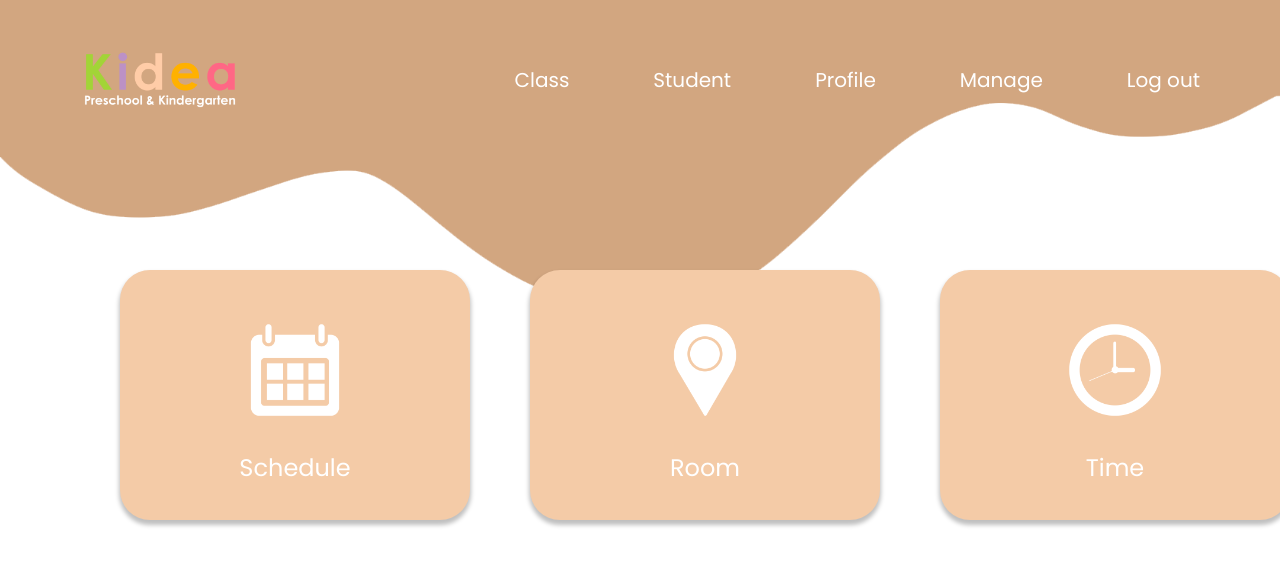
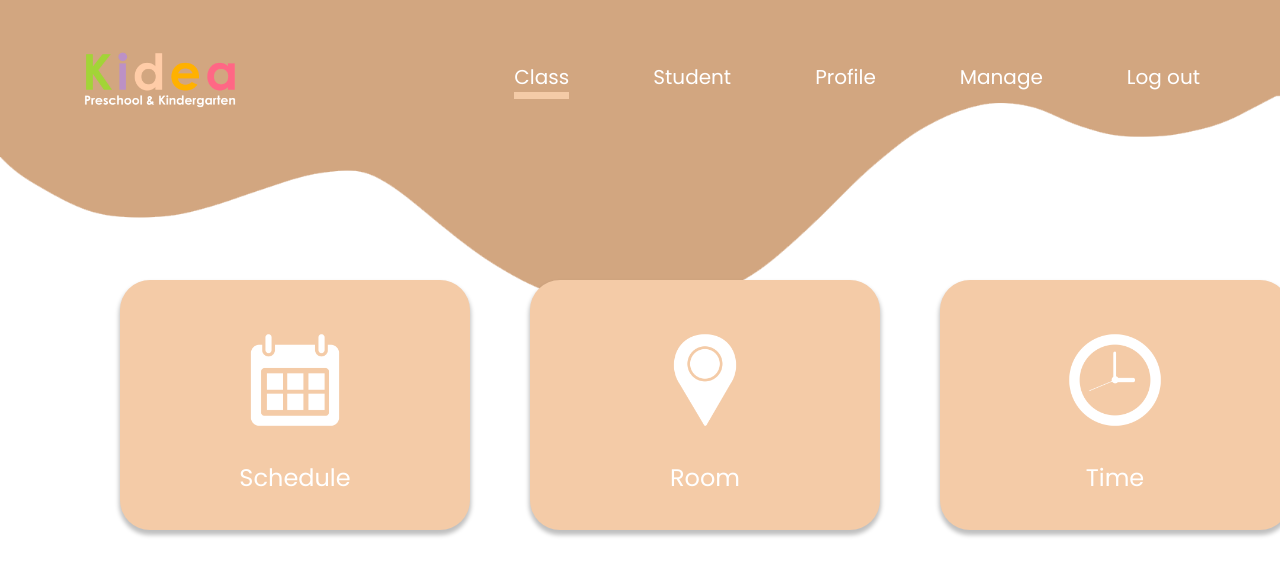
Before and after one commit to dhiyazhfrh/Project-4, a PHP site: page /Class.php in a window 1280 px wide. Shown: the top 576 px of the page. Run offline with PHP 8.4, Linux system fonts and the light colour scheme.

Commit message:
update class

```diff
--- a/Class.css
+++ b/Class.css
@@ -7,6 +7,13 @@
 body{
     background-image: url(img/wave2.png);
     background-size: cover;
+}
+
+.rec{
+    width: 55px;
+    height: 7px;
+    background-color: #f4cba7;
+    align-items: center;
 }
 
 li, a{
@@ -63,7 +70,7 @@ header{
     margin-left: inherit;
     margin-right: 66px;
     margin-left: 120px;
-    margin-top: 110px;
+    margin-top: 120px;
 }
 
 .card-single{
--- a/Class.php
+++ b/Class.php
@@ -12,7 +12,7 @@
             <img class="logo" src="img/logotxt2.png">
             <nav>
                 <ul class="nav__links">
-                    <li><a href="Class.php">Class</a></li>
+                    <li><a href="Class.php">Class</a><div class="rec"></div></li>
                     <li><a href="#">Student</a></li>
                     <li><a href="#">Profile</a></li>
                     <li><a href="#">Manage</a></li>
```
